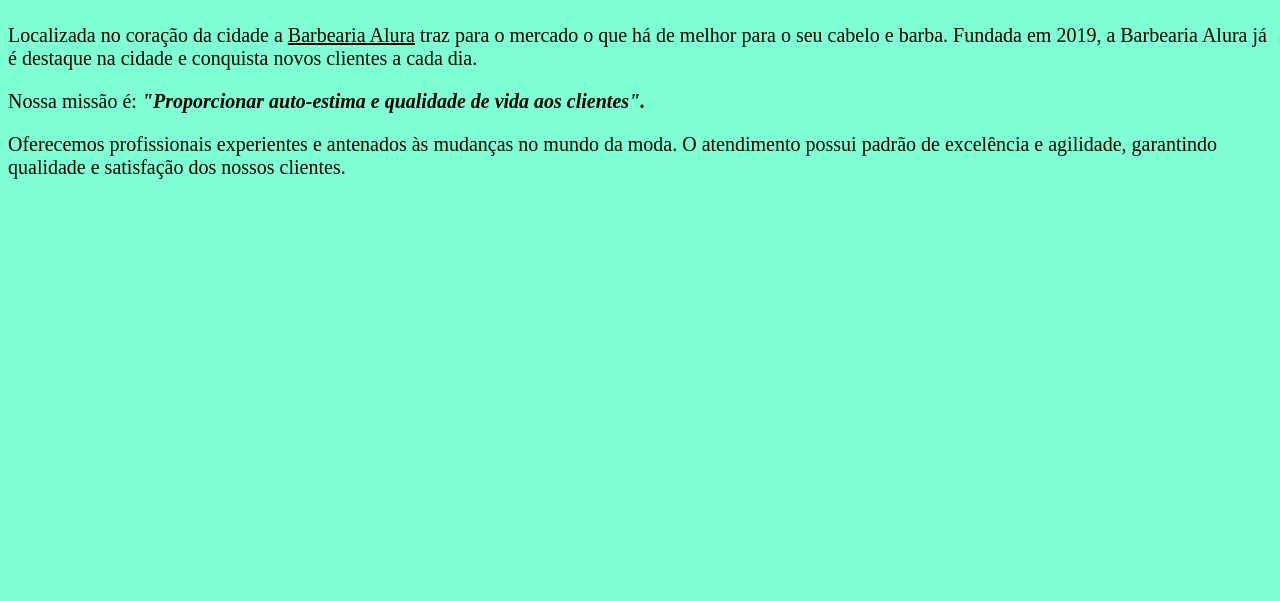
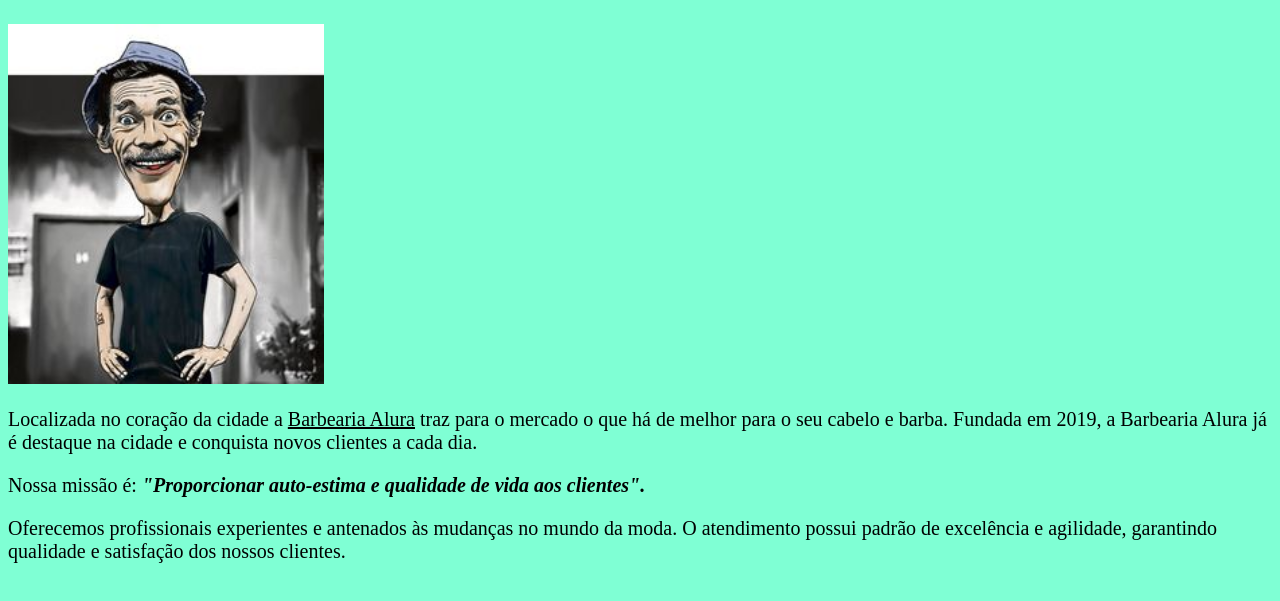
Before and after one commit to ProfEdiane/paginaweb1B, a plain HTML site: page index.html in a window 1280 px wide. Shown: the part 77-678 px from the top of the page. Drawn offline with Linux system fonts and the light colour scheme.

Commit message:
Add files via upload

```diff
--- a/index.html
+++ b/index.html
@@ -10,6 +10,7 @@
 
 <body>
 	<h1>Sobre a Barbearia Alura</h1>
+	<img id="madruga" src="Seumadruga.jpg">
 
 	<p>Localizada no coração da cidade a <u>Barbearia Alura</u> traz para o mercado o que há de melhor para o seu cabelo
 		e barba. Fundada em 2019, a Barbearia Alura já é destaque na cidade e conquista novos clientes a cada dia.</p>
--- a/style.css
+++ b/style.css
@@ -1,5 +1,8 @@
 body {
     background-color: aquamarine;
+}
+#madruga {
+    width: 25%;
 }
 h1 {
     color: blue;
```
Also changed, not shown: Seumadruga.jpg (added).
